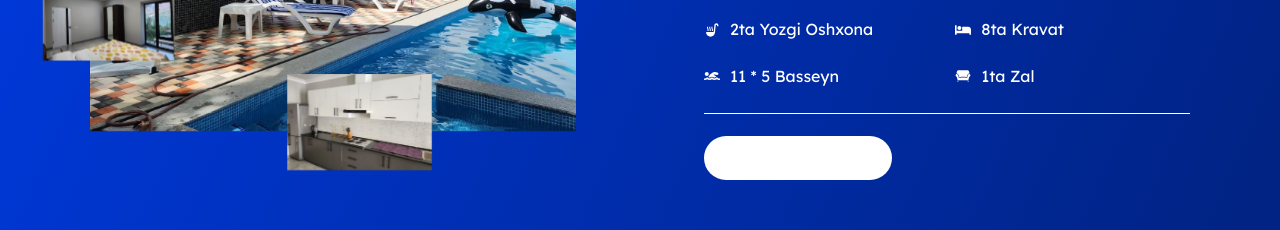
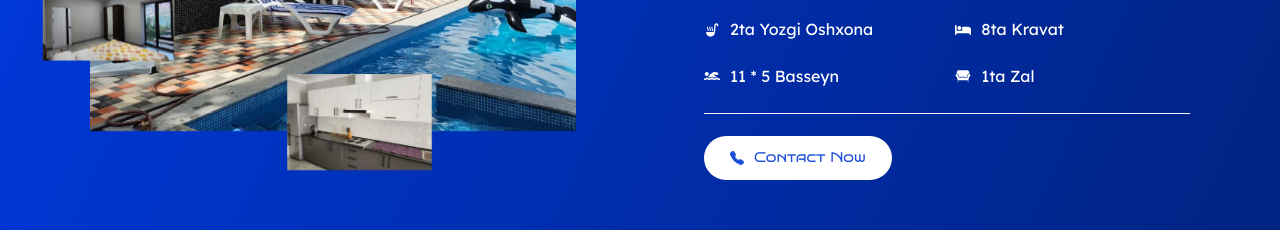
Before and after one commit to NextTechUZ/ViewVilla-client, a Next.js app: page / in a window 1280 px wide. Shown: the part 1180-1410 px from the top of the page. Built offline with nearby package versions, Linux system fonts and the light colour scheme; a web font is replaced by a local one.

Commit message:
bug fixed

```diff
--- a/src/components/sections/Statistics/about.module.scss
+++ b/src/components/sections/Statistics/about.module.scss
@@ -24,8 +24,9 @@
       scale: 1; transition: 1s;
 translate: 0;
 opacity: 1;
-color: white;
-    }
+     }
+     h3{color: white;
+     }
   }
 }
 
```
